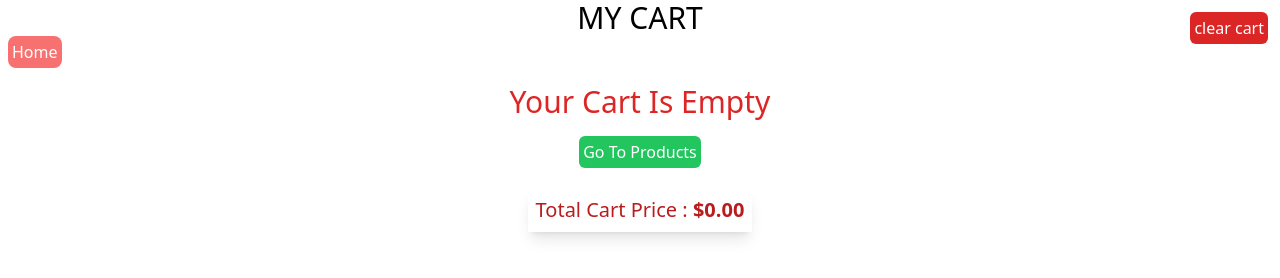
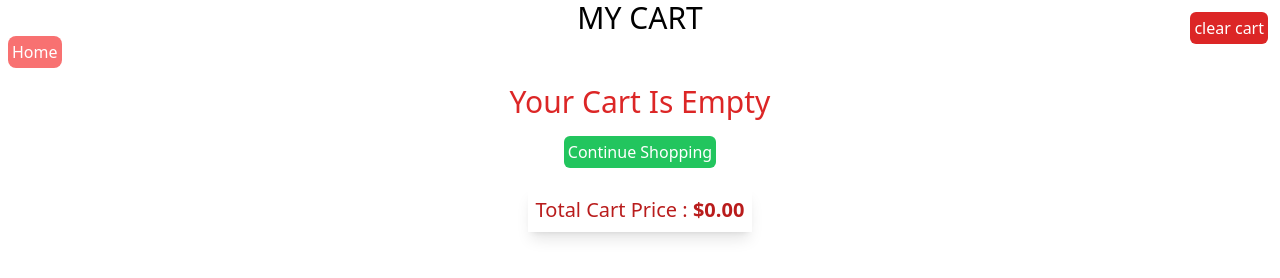
Before and after one commit to rizwan-143/twoPagesMiniEcommerceWeb, a website: page htmlPages/addToCart.html in a window 1280 px wide. Drawn offline with nearby package versions, Linux system fonts and the light colour scheme.

Commit message:
new files

```diff
--- a/htmlPages/addToCart.html
+++ b/htmlPages/addToCart.html
@@ -25,7 +25,7 @@
 
     <div class=" mt-4 flex flex-col items-center justify-center" id="cart-length">
         <p class="text-red-600 text-3xl capitalize text-center">your cart is empty</p>
-        <button class="bg-green-500 p-1 rounded-md capitalize mt-4 text-white" id="select-products">go to products</button>
+        <button class="bg-green-500 p-1 rounded-md capitalize mt-4 text-white" id="select-products">continue shopping</button>
     </div>
 
 <div class="cart w-full justify-around gap-3 px-3" id="cart">
```
